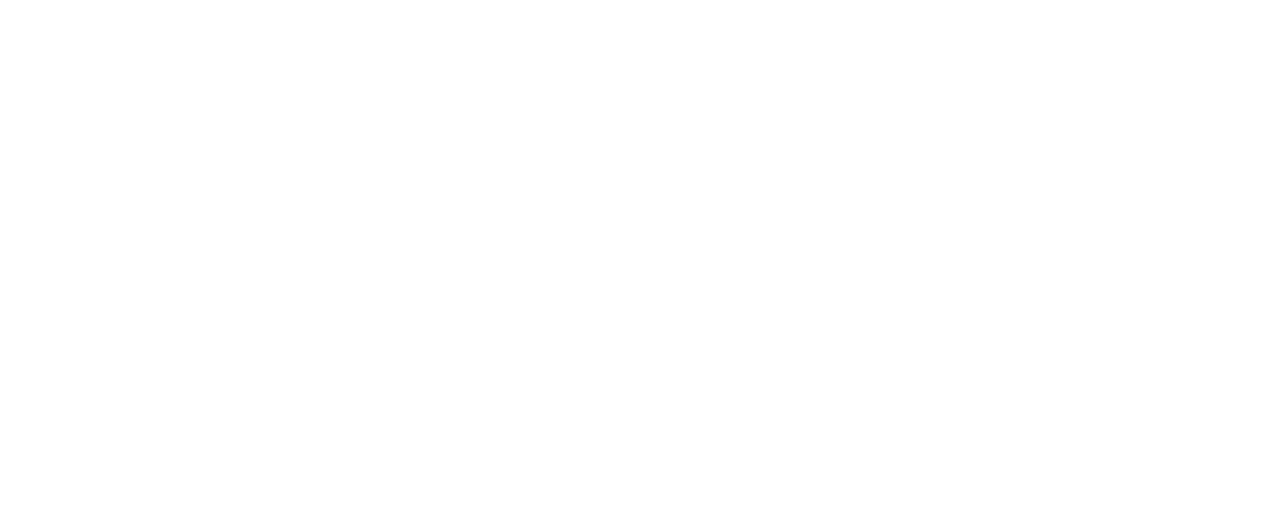
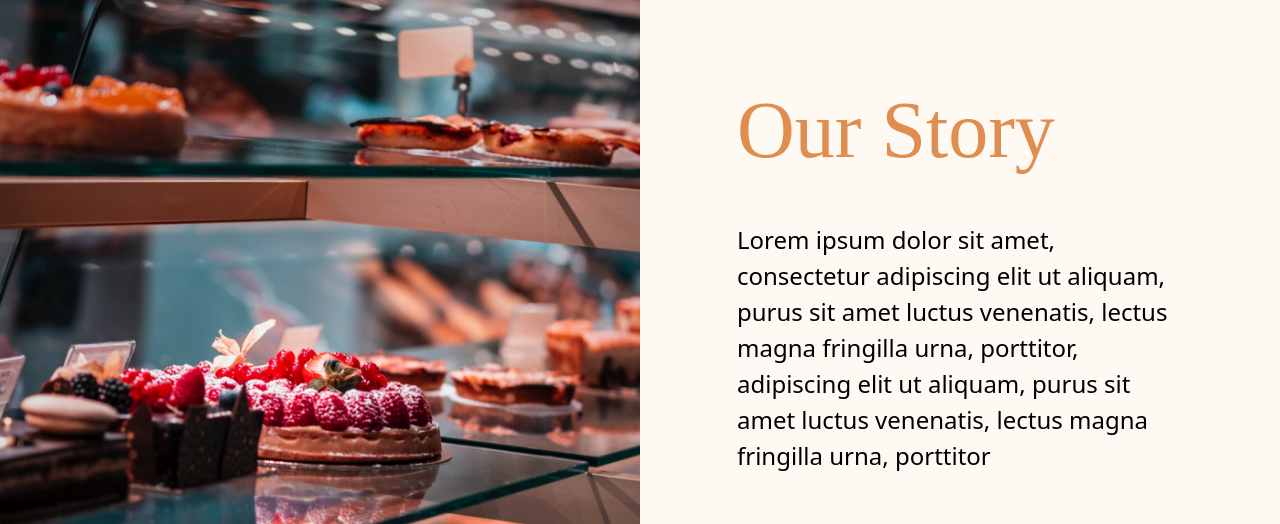
Before and after one commit to idpan/dessert-factory-page, a React (Create React App) app: page / in a window 1280 px wide. Shown: the part 920-1444 px from the top of the page. Built offline with nearby package versions, Linux system fonts and the light colour scheme.

Commit message:
--add about section

```diff
--- a/src/App.js
+++ b/src/App.js
@@ -1,10 +1,12 @@
 import Header from "./header/Header";
+import Main from "./main/Main";
 import Button from "./utility/Button";
 
 function App() {
   return (
     <div className="App">
       <Header></Header>
+      <Main></Main>
     </div>
   );
 }
--- a/src/index.css
+++ b/src/index.css
@@ -44,7 +44,19 @@
   left: 0;
   right: 0;
 }
-
+.backdrop-about {
+  position: absolute;
+  top: 0;
+  right: 0;
+  bottom: 0;
+  left: 0;
+  z-index: -10;
+  background: linear-gradient(
+    180.08deg,
+    #000000 -6.51%,
+    rgba(24, 24, 24, 0.41) 99.93%
+  );
+}
 @media screen and (min-width: 768px) {
   .backdrop {
     position: absolute;
--- /dev/null
+++ b/src/main/About.js
@@ -0,0 +1,22 @@
+export default function About(props) {
+  return (
+    <section className="relative lmd:pt-[70px] h-[542px]  md:h-[1024px] md:bg-[#FFF9F4]  lmd:bg-[top_left_-200px] md:grid grid-cols-2 ">
+      <div
+        className="lmd:absolute lmd:-z-30
+       top-0 bottom-0 left-0 right-0 bg-bg-about bg-no-repeat h-full bg-cover "
+      ></div>
+      <div className="backdrop-about"></div>
+      <div className="as-container text-center md:text-left ">
+        <h2 className=" md:mt-[190px] capitalize text-primary text-[32px] md:text-[80px] font-della mb-[32px]">
+          our story
+        </h2>
+        <p className="text-white md:text-black md:text-[24px] ">
+          Lorem ipsum dolor sit amet, consectetur adipiscing elit ut aliquam,
+          purus sit amet luctus venenatis, lectus magna fringilla urna,
+          porttitor, adipiscing elit ut aliquam, purus sit amet luctus
+          venenatis, lectus magna fringilla urna, porttitor
+        </p>
+      </div>
+    </section>
+  );
+}
--- /dev/null
+++ b/src/main/Main.js
@@ -0,0 +1,9 @@
+import About from "./About";
+
+export default function (props) {
+  return (
+    <main>
+      <About></About>
+    </main>
+  );
+}
```
Also changed, not shown: src/main/Menu.js (added).
